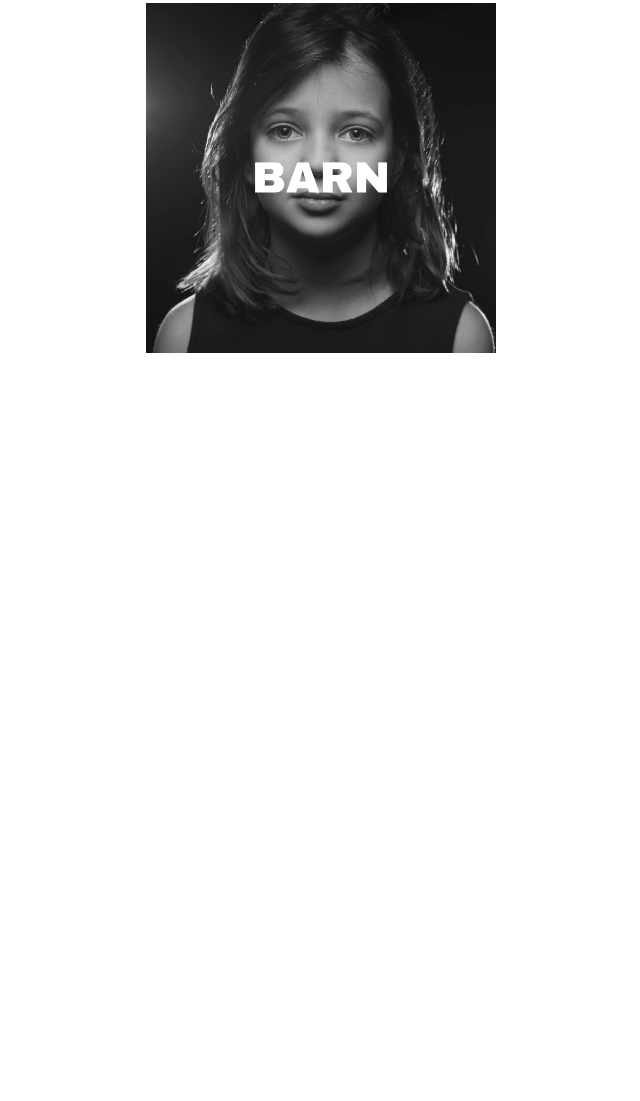
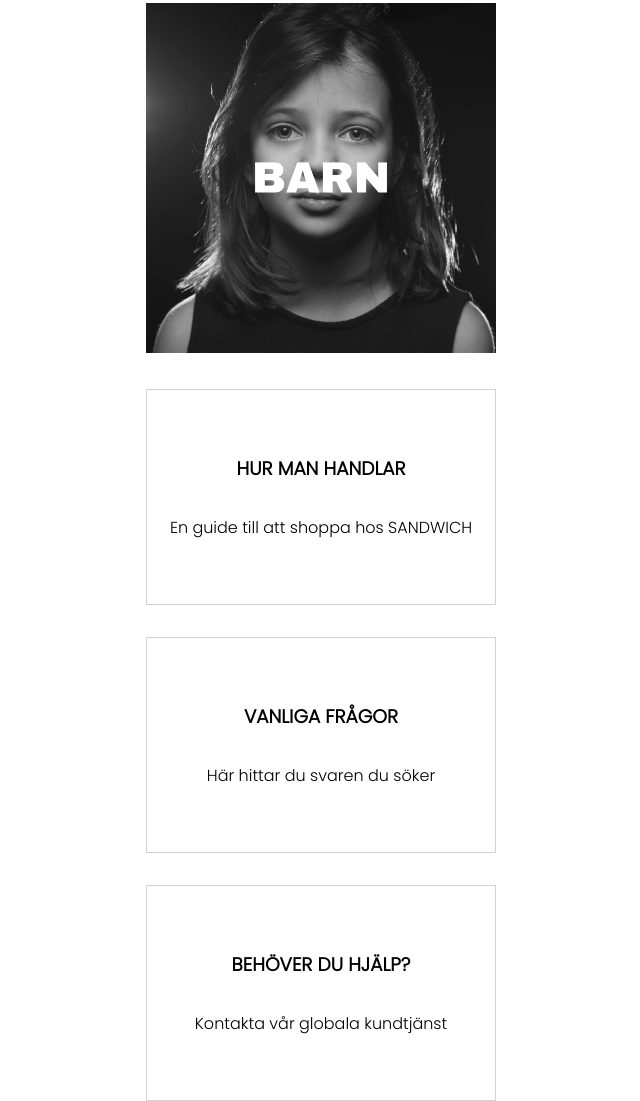
Before and after one commit to mackan21/LABB2-HTML, a plain HTML site: page index.html in a window 1280 px wide. Shown: the part 989-2090 px from the top of the page, without its empty margins (319-959 px from the left). Before the commit the page ends 1346 px from the top, so only its background shows below. Drawn offline with Linux system fonts and the light colour scheme.

Commit message:
tips rutor html och css

```diff
--- a/index.css
+++ b/index.css
@@ -35,6 +35,7 @@ a {
   grid-column: 1/2;
   grid-row: 1;
   text-align: center;
+  display: none;
 }
 .nava:hover {
   color: lightgrey;
@@ -53,18 +54,31 @@ h2 {
   font-family: Poppins-Light;
   margin-top: 5rem;
 }
-/* Mobil stil */
-ul {
-  display: none;
+h2:hover {
+  cursor: default;
 }
 img {
   width: auto;
   max-width: 350px;
 }
-#dam,
-#herr,
-#barn {
+.kategori {
   display: flex;
   justify-content: center;
   margin-top: 2rem;
 }
+/* Tips Rutor */
+.tips {
+  display: flex;
+  justify-content: center;
+}
+div {
+  text-align: center;
+  border: solid lightgrey 1px;
+  width: 350px;
+  font-family: Poppins-Light;
+  padding: 4rem 0rem;
+  margin-top: 2rem;
+}
+h3 {
+  margin-bottom: 2rem;
+}
--- a/index.html
+++ b/index.html
@@ -16,14 +16,38 @@
       </ul>
     </nav>
     <h2>Välj Kategori</h2>
-    <section id="dam">
+    <section id="dam" class="kategori">
       <a href=""><img src="img/DAM.png" alt="Bild på en dam" /></a>
     </section>
-    <section id="herr">
+    <section id="herr" class="kategori">
       <a href=""><img src="img/HERR.png" alt="" /></a>
     </section>
-    <section id="barn">
+    <section id="barn" class="kategori">
       <a href=""><img src="img/BARN.png" alt="" /></a>
+    </section>
+    <section id="guide" class="tips">
+      <a href="">
+        <div>
+          <h3>HUR MAN HANDLAR</h3>
+          <p>En guide till att shoppa hos SANDWICH</p>
+        </div>
+      </a>
+    </section>
+    <section id="frågor" class="tips">
+      <a href="">
+        <div>
+          <h3>VANLIGA FRÅGOR</h3>
+          <p>Här hittar du svaren du söker</p>
+        </div>
+      </a>
+    </section>
+    <section id="kundtjänst" class="tips">
+      <a href="">
+        <div>
+          <h3>BEHÖVER DU HJÄLP?</h3>
+          <p>Kontakta vår globala kundtjänst</p>
+        </div>
+      </a>
     </section>
   </body>
 </html>
```
